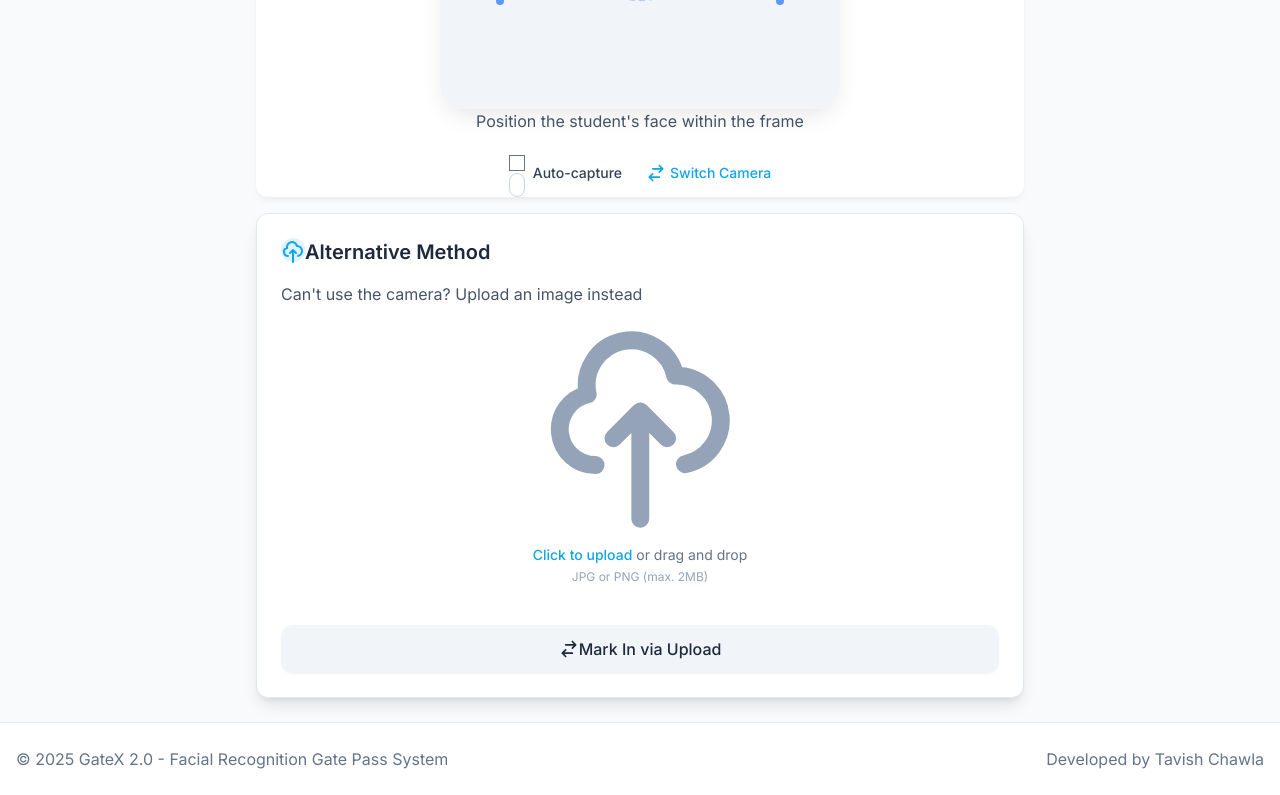
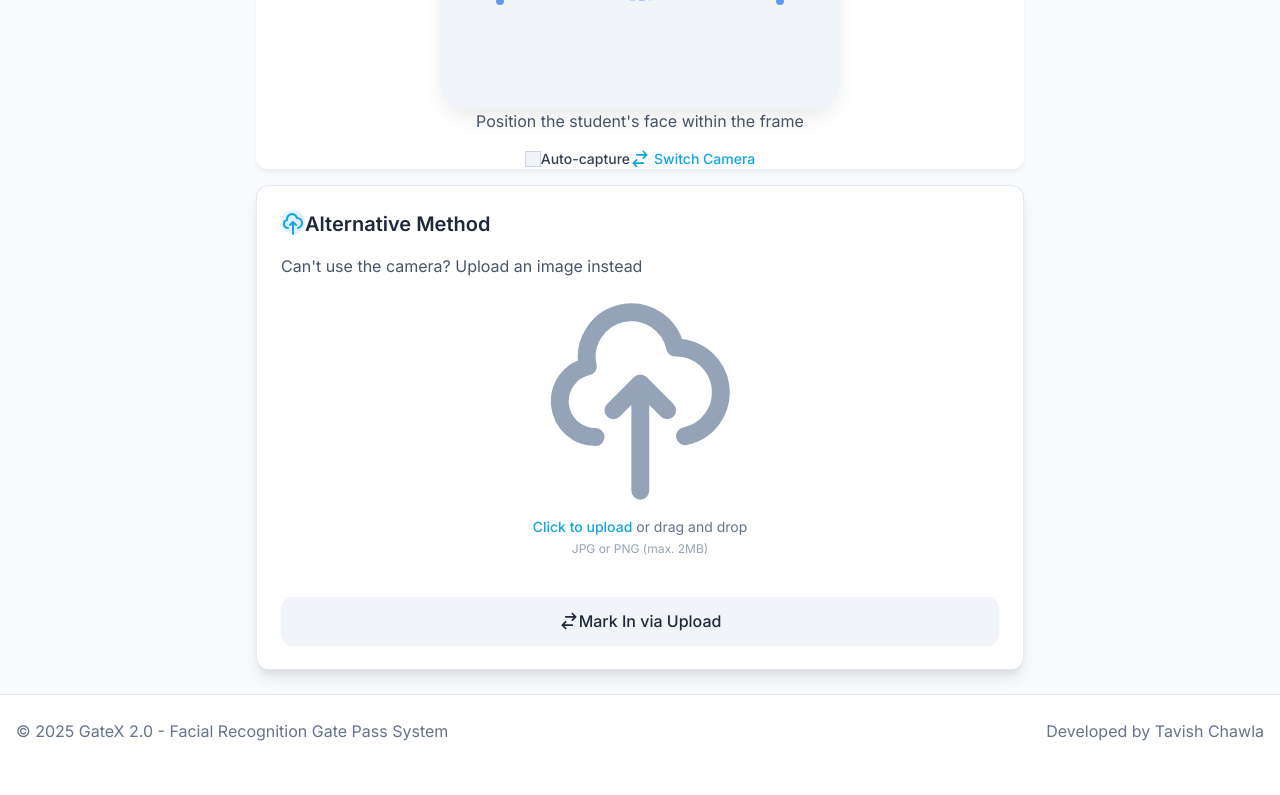
Before and after one commit to tchawla827/GateX_2.0, a Flask app: page /mark_in in a window 1280 px wide. Shown: the part 887-1682 px from the top of the page. After the commit the page ends 1628 px from the top, so only its background shows below. Run offline with Flask 3, Linux system fonts and the light colour scheme; the visitor is signed in with stand-in values (Sample User, id 1); parts of the project's set-up code (start-up, migrations or seed data) failed here and were passed over.

Commit message:
final design mark_in

```diff
--- a/template/mark_in.html
+++ b/template/mark_in.html
@@ -72,22 +72,36 @@
                 <p class="text-center text-surface-600 dark:text-surface-300 mb-4">
                     Position the student's face within the frame
                 </p>
-                <div class="flex items-center justify-center space-x-6">
-                    <label class="inline-flex items-center space-x-2 cursor-pointer">
-                        <div class="relative">
-                            <input type="checkbox" id="auto-capture" class="sr-only">
-                            <div class="toggle-bg h-6 w-11 rounded-full border border-surface-300 dark:border-surface-600"></div>
-                        </div>
-                        <span class="text-sm font-medium text-surface-700 dark:text-surface-300">Auto-capture</span>
+
+                <div class="flex items-center justify-center gap-6 mt-4">
+                    <!-- Auto-capture toggle -->
+                    <label for="auto-capture" class="flex items-center gap-3 cursor-pointer">
+                        <input
+                            type="checkbox"
+                            id="auto-capture"
+                            class="w-4 h-4 text-primary-500 bg-surface-100 border-surface-300 rounded focus:ring-primary-500 dark:focus:ring-primary-600 dark:ring-offset-surface-800 focus:ring-2 dark:bg-surface-700 dark:border-surface-600"
+                        >
+                        <span class="text-sm font-medium text-surface-700 dark:text-surface-300">
+                            Auto-capture
+                        </span>
                     </label>
-                    <button id="switch-camera" class="text-sm font-medium text-primary-500 hover:text-primary-600 dark:hover:text-primary-400 flex items-center transition-colors">
-                        <svg xmlns="http://www.w3.org/2000/svg" class="h-5 w-5 mr-1" fill="none" viewBox="0 0 24 24" stroke="currentColor">
-                            <path stroke-linecap="round" stroke-linejoin="round" stroke-width="2" d="M8 7h12m0 0l-4-4m4 4l-4 4m0 6H4m0 0l4 4m-4-4l4-4" />
+
+                    <!-- Switch-camera button -->
+                    <button
+                        id="switch-camera"
+                        class="flex items-center text-sm font-medium
+                               text-primary-500 hover:text-primary-600 dark:hover:text-primary-400
+                               transition-colors">
+                        <svg xmlns="http://www.w3.org/2000/svg" class="h-5 w-5 mr-1" fill="none"
+                             viewBox="0 0 24 24" stroke="currentColor">
+                            <path stroke-linecap="round" stroke-linejoin="round" stroke-width="2"
+                                  d="M8 7h12m0 0l-4-4m4 4l-4 4m0 6H4m0 0l4 4m-4-4l4-4" />
                         </svg>
                         Switch Camera
                     </button>
                 </div>
             </div>
+
         </div>
 
         <!-- Upload Fallback Section -->
@@ -229,20 +243,6 @@
     .dot-bl { bottom: 15%; left: 15%; transform: translate(-50%, 50%); }
     .dot-br { bottom: 15%; right: 15%; transform: translate(50%, 50%); }
 
-    /* Toggle Switch */
-    .toggle-bg:after {
-        content: '';
-        @apply absolute top-0.5 left-0.5 bg-white border border-surface-300 rounded-full h-5 w-5 transition shadow-sm;
-    }
-
-    input:checked + .toggle-bg {
-        @apply bg-primary-500 border-primary-500;
-    }
-
-    input:checked + .toggle-bg:after {
-        @apply transform translate-x-5;
-    }
-
     /* Animations */
     .pulse-animation {
         animation: pulse 2s infinite;
@@ -332,17 +332,107 @@
     });
 
     // Auto Capture
+    let autoCaptureEnabled = false;
+    let autoCaptureInterval = null;
+    let isProcessing = false;
+
     document.getElementById('auto-capture').addEventListener('change', function(e) {
-        if (e.target.checked) {
-            // Implement auto-capture logic here
-            console.log("Auto-capture enabled");
+        autoCaptureEnabled = e.target.checked;
+
+        if (autoCaptureEnabled) {
+            // Start auto-capture monitoring
+            startAutoCapture();
+            showToast({
+                message: "Auto-capture enabled. Position your face in the frame.",
+                type: 'info',
+                duration: 2000
+            });
+        } else {
+            // Stop auto-capture monitoring
+            stopAutoCapture();
+            showToast({
+                message: "Auto-capture disabled.",
+                type: 'info',
+                duration: 1500
+            });
         }
     });
+
+    function startAutoCapture() {
+        if (autoCaptureInterval) {
+            clearInterval(autoCaptureInterval);
+        }
+
+        autoCaptureInterval = setInterval(() => {
+            if (autoCaptureEnabled && !isProcessing) {
+                checkForFace();
+            }
+        }, 1000); // Check every second
+    }
+
+    function stopAutoCapture() {
+        if (autoCaptureInterval) {
+            clearInterval(autoCaptureInterval);
+            autoCaptureInterval = null;
+        }
+    }
+
+    function checkForFace() {
+        const video = document.getElementById('video');
+        const canvas = document.createElement('canvas');
+        canvas.width = video.videoWidth;
+        canvas.height = video.videoHeight;
+        const ctx = canvas.getContext('2d');
+
+        // Draw the video frame to canvas
+        ctx.drawImage(video, 0, 0, canvas.width, canvas.height);
+
+        // Simple face detection using image data analysis
+        // This is a basic implementation - in a real app you'd use a proper face detection library
+        const imageData = ctx.getImageData(0, 0, canvas.width, canvas.height);
+        const data = imageData.data;
+
+        // Check if there's significant variation in the center area (indicating a face)
+        const centerX = Math.floor(canvas.width / 2);
+        const centerY = Math.floor(canvas.height / 2);
+        const radius = Math.min(canvas.width, canvas.height) / 4;
+
+        let hasVariation = false;
+        let sampleCount = 0;
+
+        for (let y = centerY - radius; y < centerY + radius; y += 10) {
+            for (let x = centerX - radius; x < centerX + radius; x += 10) {
+                if (x >= 0 && x < canvas.width && y >= 0 && y < canvas.height) {
+                    const index = (y * canvas.width + x) * 4;
+                    const brightness = (data[index] + data[index + 1] + data[index + 2]) / 3;
+                    sampleCount++;
+
+                    if (brightness > 50 && brightness < 200) { // Reasonable brightness range
+                        hasVariation = true;
+                        break;
+                    }
+                }
+            }
+            if (hasVariation) break;
+        }
+
+        // If we detect potential face presence and have enough samples
+        if (hasVariation && sampleCount > 10 && !isProcessing) {
+            console.log("Face detected, auto-capturing...");
+            captureImage();
+        }
+    }
 
     // Capture Button
     document.getElementById('capture-button').addEventListener('click', captureImage);
 
     async function captureImage() {
+        if (isProcessing) {
+            return; // Prevent multiple simultaneous captures
+        }
+
+        isProcessing = true;
+
         const modal = document.getElementById('processing-modal');
         const modalContent = modal.querySelector('.transform');
         modal.classList.remove('hidden');
@@ -409,6 +499,8 @@
                 duration: 3000
             });
             console.error('Error:', error);
+        } finally {
+            isProcessing = false;
         }
     }
 
```
